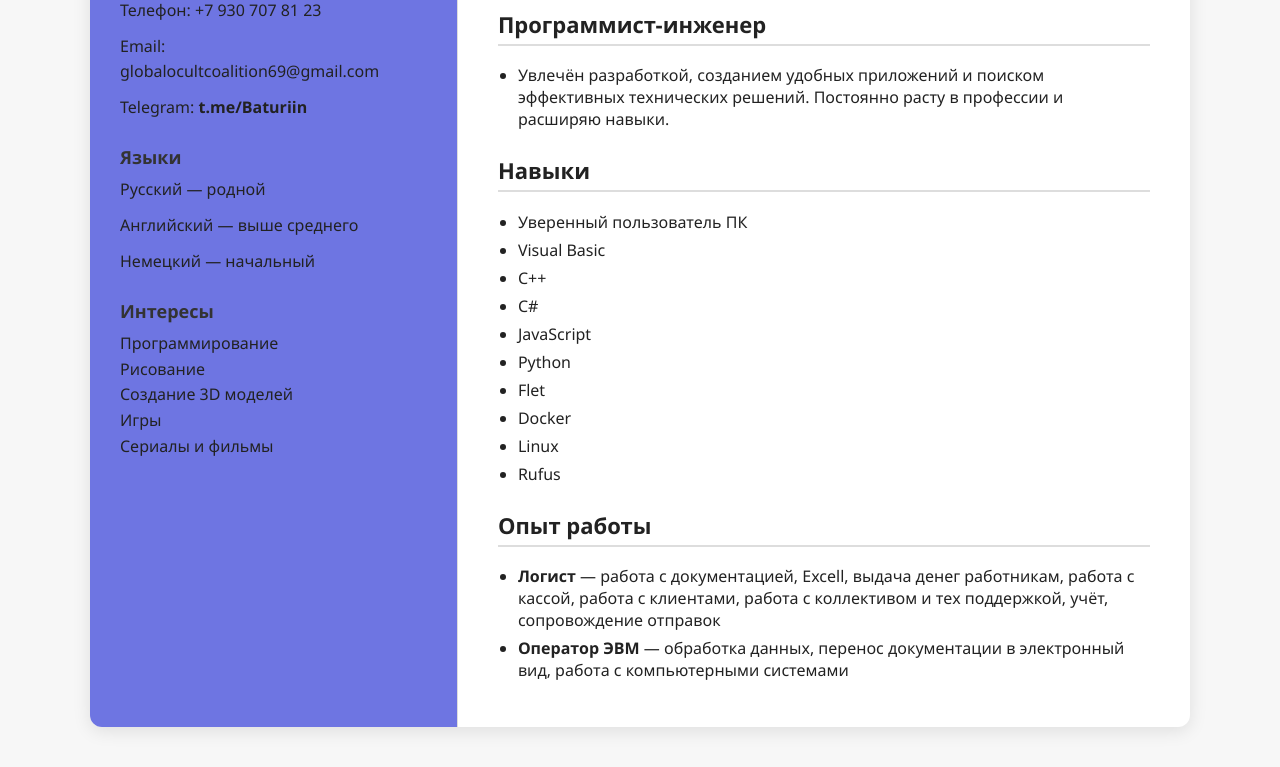
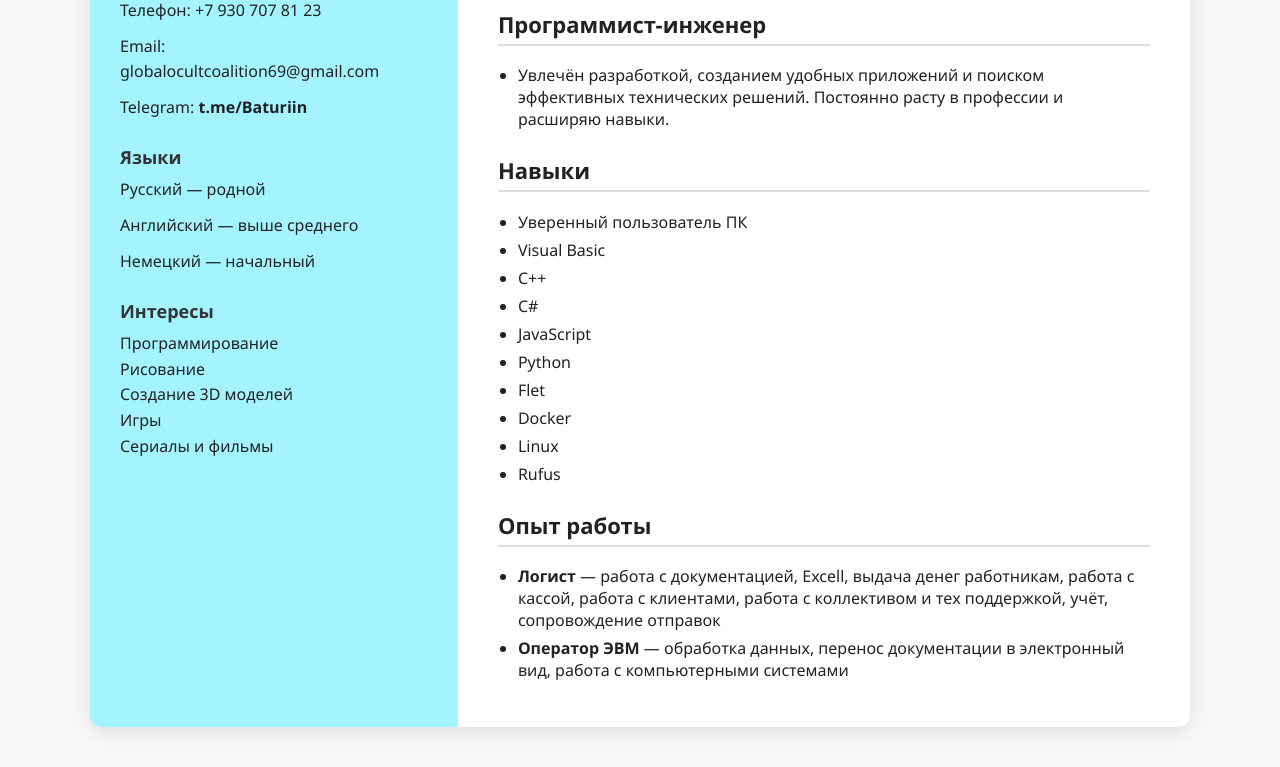
Before and after one commit to KemillyTheAvali/KemillyTheAvali.github.io, a plain HTML site: page index.html in a window 1280 px wide. Shown: the part 129-896 px from the top of the page. Drawn offline with Linux system fonts and the light colour scheme.

Commit message:
Update index.html

```diff
--- a/index.html
+++ b/index.html
@@ -27,7 +27,7 @@
         /* Левая колонка */
         .sidebar {
             width: 32%;
-            background: #474fdbc8;
+            background: hsla(187, 100%, 77%, 0.784);
             padding: 30px;
             border-right: 1px solid #ddd;
         }
```
